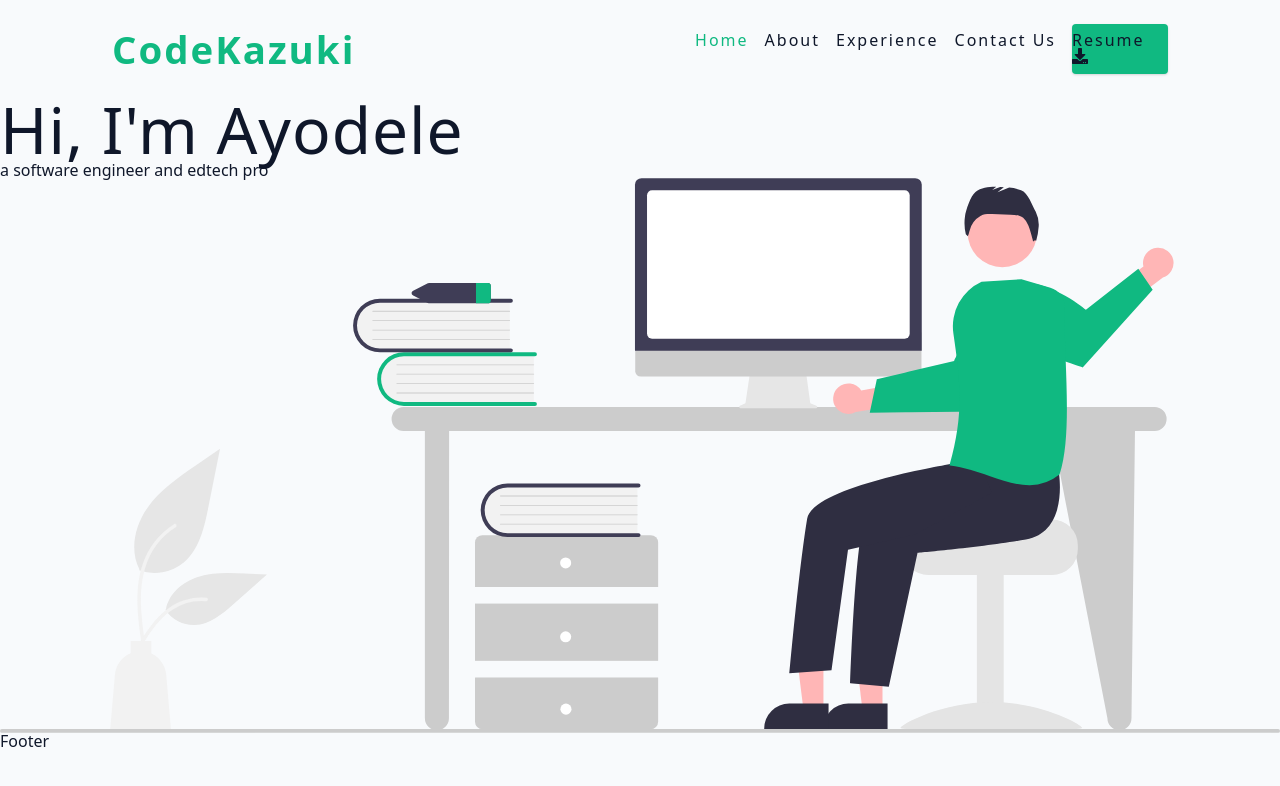
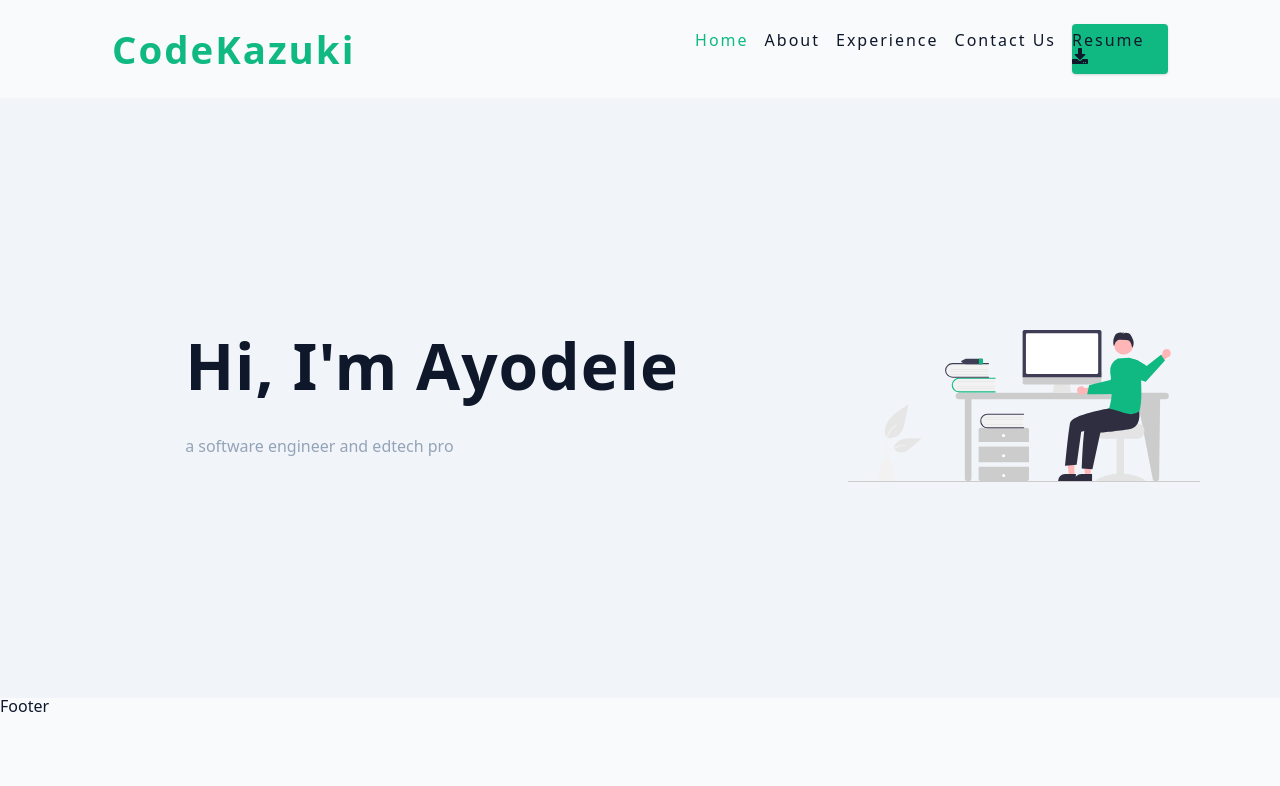
Before and after one commit to Codekazuki/devKazuki, a React (Vite) app: page / in a window 1280 px wide. Shown: the top 786 px of the page. Built offline with nearby package versions, Linux system fonts and the light colour scheme.

Commit message:
portfolio

```diff
--- /dev/null
+++ b/src/components/Footer.jsx
@@ -0,0 +1,5 @@
+const Footer = () => {
+  return <div>Footer</div>;
+};
+
+export default Footer;
--- a/src/index.css
+++ b/src/index.css
@@ -232,3 +232,38 @@ ul {
     margin-top: 0;
   }
 }
+.hero {
+  min-height: 75vh;
+  background: var(--grey-100);
+  display: flex;
+  align-items: center;
+  justify-content: center;
+  padding: 5rem;
+}
+.img-container {
+  margin-top: 1rem;
+}
+.hero-center {
+  width: 90vw;
+  max-width: var(--max-width);
+}
+.hero-title h1 {
+  margin-bottom: 2rem;
+  font-weight: 700;
+}
+.hero-title p {
+  line-height: 2;
+  max-width: 35em;
+  color: var(--grey-400);
+}
+@media (min-width: 992px) {
+  .hero-center {
+    display: grid;
+    grid-template-columns: 2fr 1fr;
+    place-items: center;
+    gap: 4rem;
+  }
+  .img-container {
+    display: block;
+  }
+}
--- a/src/pages/HomeLayout.jsx
+++ b/src/pages/HomeLayout.jsx
@@ -1,17 +1,14 @@
-import { Outlet, useNavigation } from "react-router-dom";
+import { Outlet } from "react-router-dom";
 import Navbar from "../components/Navbar";
+import Footer from "../components/Footer";
 
 const HomeLayout = () => {
-  const navigation = useNavigation();
-
-  const isPageLoading = navigation.state === "loading";
   return (
     <div>
       <Navbar />
-      <section className='page'>
-        {isPageLoading ? <div className='loading'></div> : <Outlet />}
-      </section>
-      <footer>Footer</footer>
+
+      <Outlet />
+      <Footer />
     </div>
   );
 };
--- a/src/pages/Landing.jsx
+++ b/src/pages/Landing.jsx
@@ -2,13 +2,17 @@ import image from "../assets/hello.svg";
 
 const Landing = () => {
   return (
-    <div>
-      <div>
-        <h1>Hi, I&apos;m Ayodele</h1>
-        <p>a software engineer and edtech pro</p>
+    <section className='hero'>
+      <div className='hero-center'>
+        <div className='hero-title'>
+          <h1>Hi, I&apos;m Ayodele</h1>
+          <p>a software engineer and edtech pro</p>
+        </div>
+        <div className='img-container'>
+          <img className='img' src={image} alt='' />
+        </div>
       </div>
-      <img className='img' src={image} alt='' />
-    </div>
+    </section>
   );
 };
 
```
